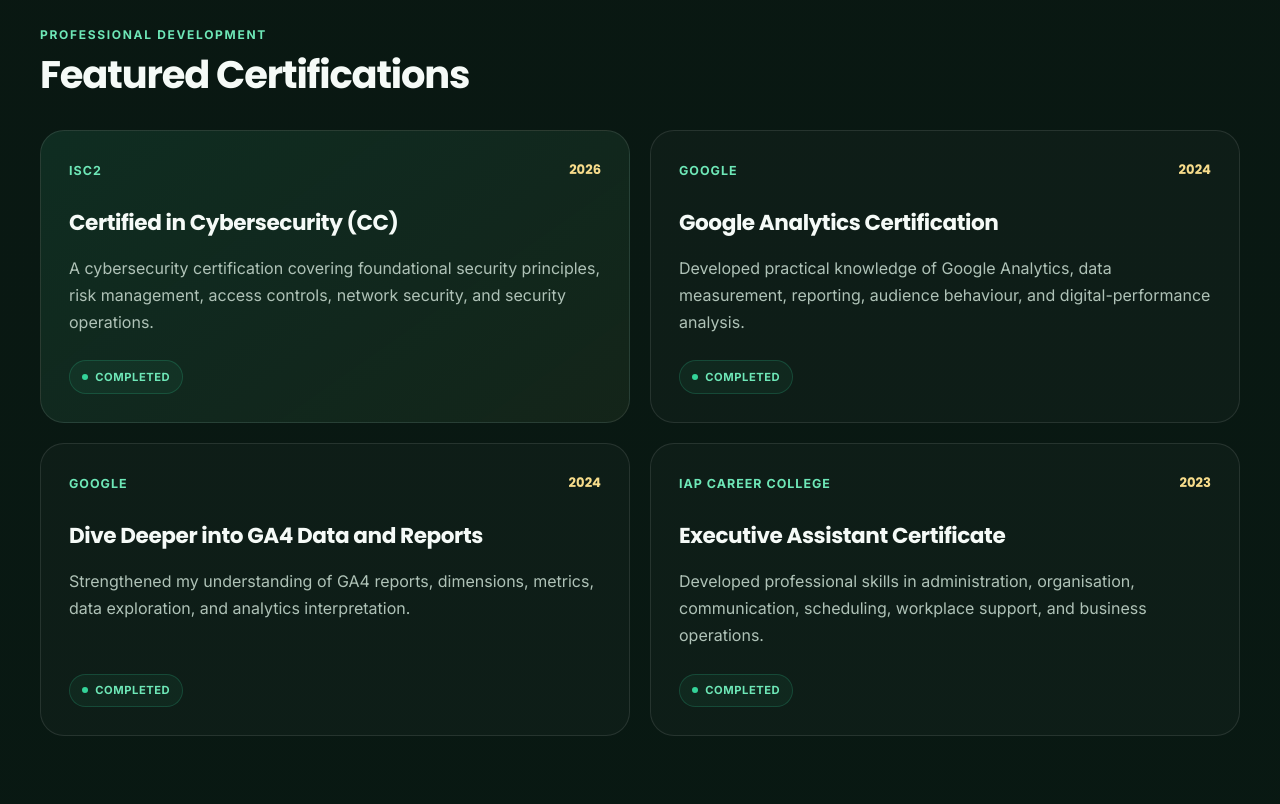
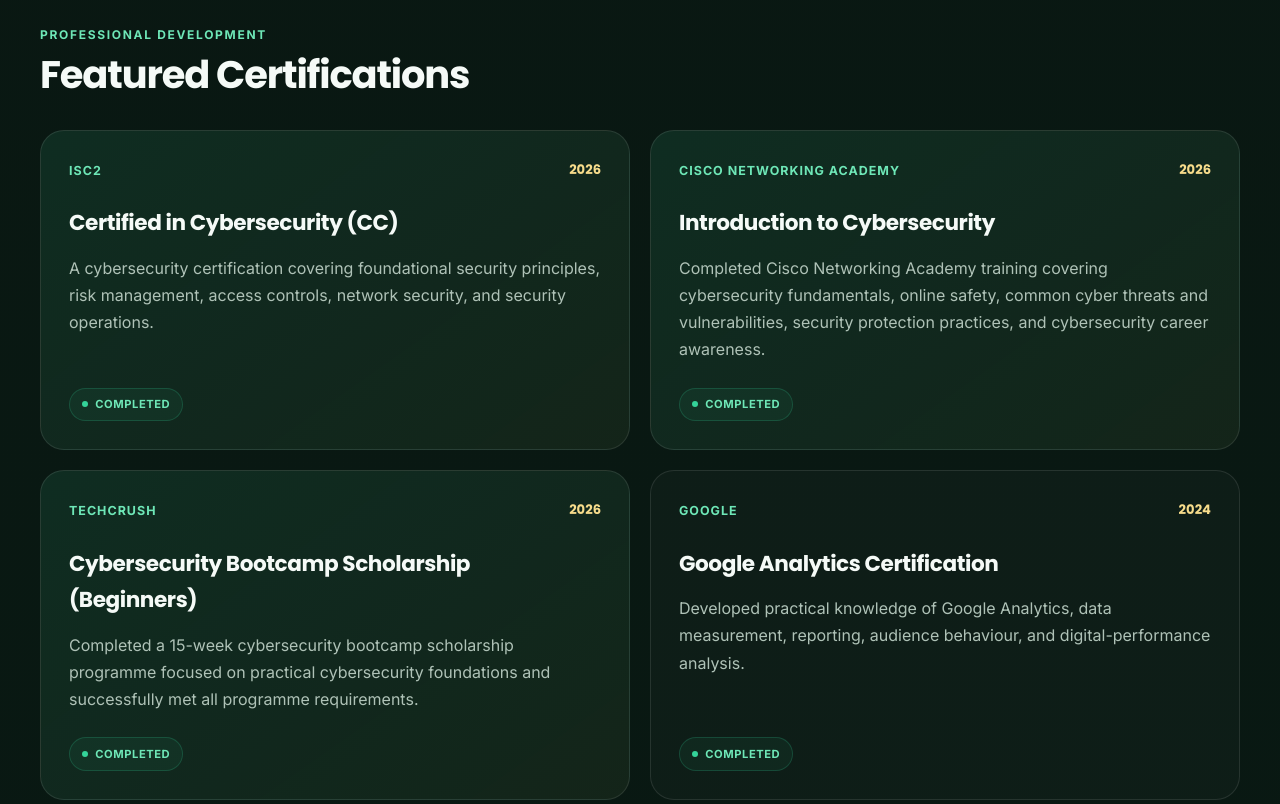
Before and after one commit to Morg-Codes/morgan-ekezie-portfolio, a plain HTML site: page index.html in a window 1280 px wide. Shown: the part 7860-8664 px from the top of the page. Drawn offline with Linux system fonts and the light colour scheme.

Commit message:
feat: add Cisco and TechCrush certifications

```diff
--- a/index.html
+++ b/index.html
@@ -929,7 +929,59 @@
                     </span>
                 </article>
 
-                <article class="certification-card">
+                <article class="certification-card certification-card-featured">
+    <div class="certification-card-top">
+        <span class="certification-provider">
+            Cisco Networking Academy
+        </span>
+
+        <span class="certification-year">
+            2026
+        </span>
+    </div>
+
+    <h4>
+        Introduction to Cybersecurity
+    </h4>
+
+    <p>
+        Completed Cisco Networking Academy training covering
+        cybersecurity fundamentals, online safety, common cyber
+        threats and vulnerabilities, security protection practices,
+        and cybersecurity career awareness.
+    </p>
+
+    <span class="credential-status">
+        Completed
+    </span>
+</article>
+
+<article class="certification-card certification-card-featured">
+    <div class="certification-card-top">
+        <span class="certification-provider">
+            TechCrush
+        </span>
+
+        <span class="certification-year">
+            2026
+        </span>
+    </div>
+
+    <h4>
+        Cybersecurity Bootcamp Scholarship (Beginners)
+    </h4>
+
+    <p>
+        Completed a 15-week cybersecurity bootcamp scholarship
+        programme focused on practical cybersecurity foundations
+        and successfully met all programme requirements.
+    </p>
+
+    <span class="credential-status">
+        Completed
+    </span>
+</article>
+<article class="certification-card">
                     <div class="certification-card-top">
                         <span class="certification-provider">
                             Google
```
